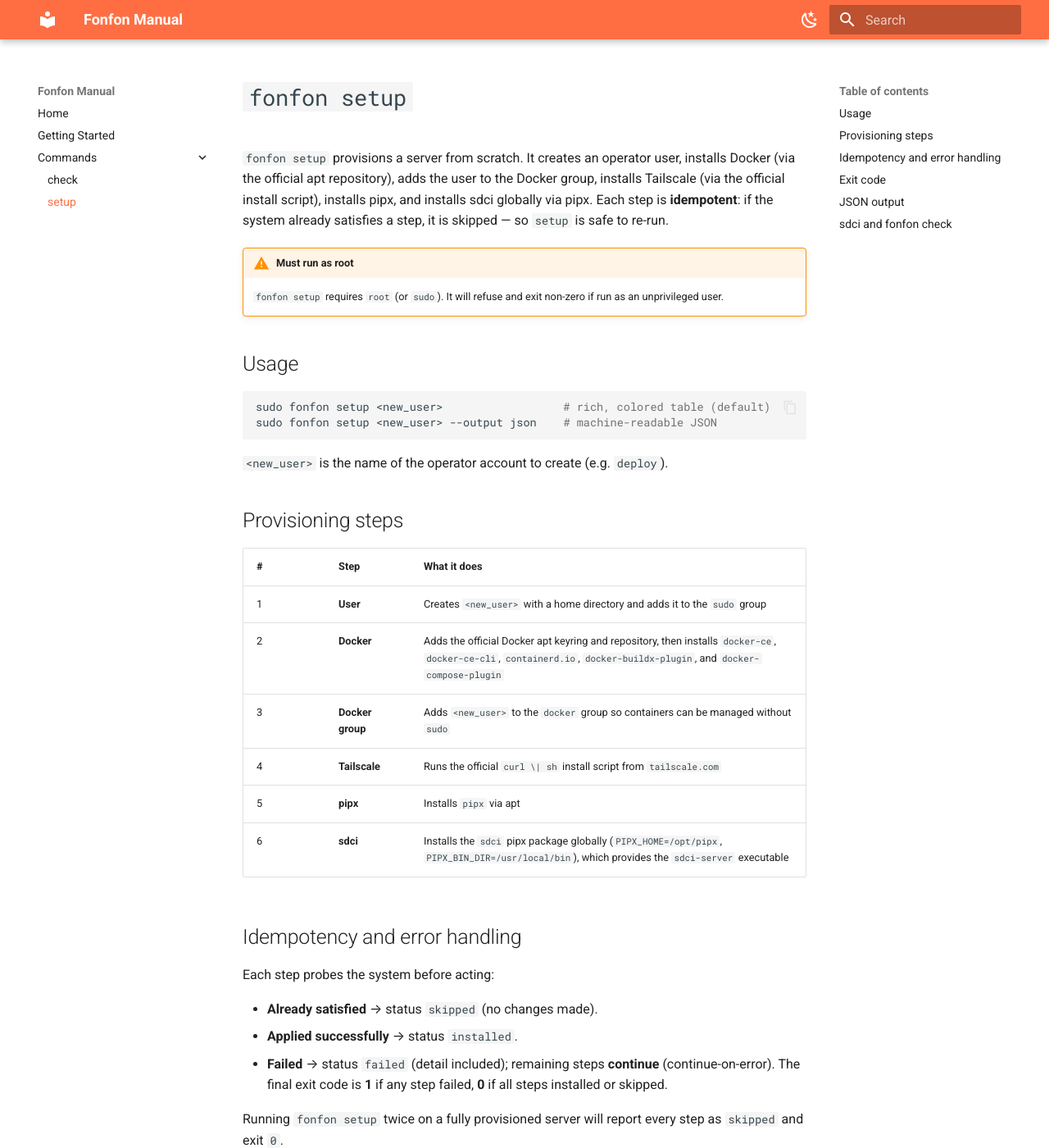
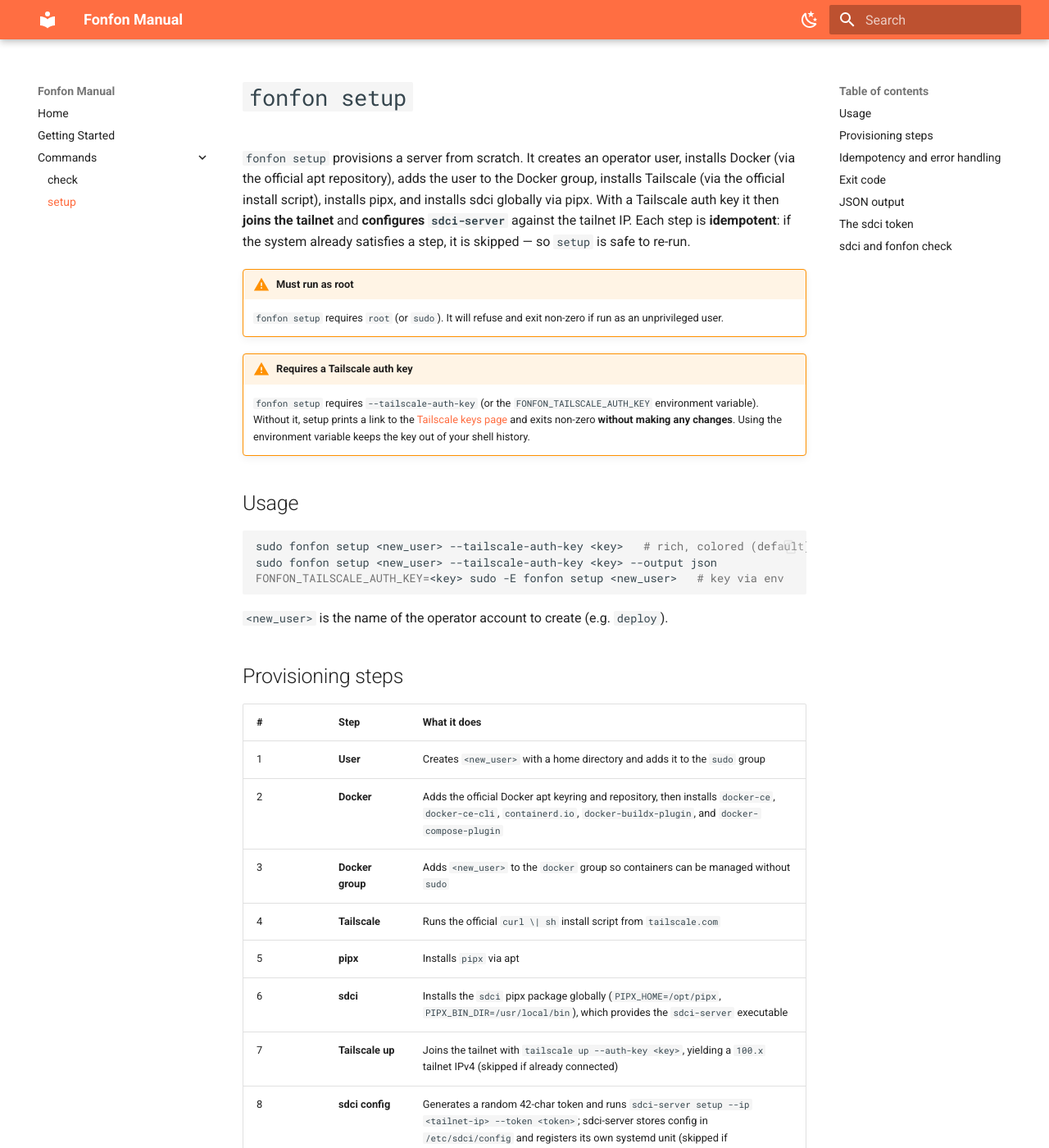
Before and after one commit to joepreludian/fonfon, an MkDocs documentation site: the page built from docs/manual/docs/commands/setup.md, in a window 1280 px wide and 1400 px high. Shown: the whole window at 82% size. Built offline with MkDocs 1.6.1 and Material for MkDocs 9.7.7, drawn with Linux system fonts in a browser that asks for light colours; some of the changed text lies outside the part shown.

Commit message:
docs: document setup service configuration; bump to 0.3.0

````diff
--- a/docs/manual/docs/commands/setup.md
+++ b/docs/manual/docs/commands/setup.md
@@ -3,18 +3,28 @@
 `fonfon setup` provisions a server from scratch. It creates an operator user,
 installs Docker (via the official apt repository), adds the user to the Docker
 group, installs Tailscale (via the official install script), installs pipx, and
-installs sdci globally via pipx. Each step is **idempotent**: if the system
-already satisfies a step, it is skipped — so `setup` is safe to re-run.
+installs sdci globally via pipx. With a Tailscale auth key it then **joins the
+tailnet** and **configures `sdci-server`** against the tailnet IP. Each step is
+**idempotent**: if the system already satisfies a step, it is skipped — so
+`setup` is safe to re-run.
 
 !!! warning "Must run as root"
     `fonfon setup` requires `root` (or `sudo`). It will refuse and exit non-zero
     if run as an unprivileged user.
 
+!!! warning "Requires a Tailscale auth key"
+    `fonfon setup` requires `--tailscale-auth-key` (or the
+    `FONFON_TAILSCALE_AUTH_KEY` environment variable). Without it, setup prints a
+    link to the [Tailscale keys page](https://login.tailscale.com/admin/settings/keys)
+    and exits non-zero **without making any changes**. Using the environment
+    variable keeps the key out of your shell history.
+
 ## Usage
 
 ```bash
-sudo fonfon setup <new_user>                  # rich, colored table (default)
-sudo fonfon setup <new_user> --output json    # machine-readable JSON
+sudo fonfon setup <new_user> --tailscale-auth-key <key>   # rich, colored (default)
+sudo fonfon setup <new_user> --tailscale-auth-key <key> --output json
+FONFON_TAILSCALE_AUTH_KEY=<key> sudo -E fonfon setup <new_user>   # key via env
 ```
 
 `<new_user>` is the name of the operator account to create (e.g. `deploy`).
@@ -29,6 +39,8 @@
 | 4 | **Tailscale** | Runs the official `curl \| sh` install script from `tailscale.com` |
 | 5 | **pipx** | Installs `pipx` via apt |
 | 6 | **sdci** | Installs the `sdci` pipx package globally (`PIPX_HOME=/opt/pipx`, `PIPX_BIN_DIR=/usr/local/bin`), which provides the `sdci-server` executable |
+| 7 | **Tailscale up** | Joins the tailnet with `tailscale up --auth-key <key>`, yielding a `100.x` tailnet IPv4 (skipped if already connected) |
+| 8 | **sdci config** | Generates a random 42-char token and runs `sdci-server setup --ip <tailnet-ip> --token <token>`; sdci-server stores config in `/etc/sdci/config` and registers its own systemd unit (skipped if `/etc/sdci/config` exists) |
 
 ## Idempotency and error handling
 
@@ -50,6 +62,7 @@
 | All steps installed or skipped | `0` |
 | One or more steps failed | `1` |
 | Not run as root | `1` |
+| No Tailscale auth key provided | `1` |
 
 ## JSON output
 
@@ -59,6 +72,16 @@
 
 The JSON payload contains a `steps` array, each entry with `title`, `status`
 (`installed` \| `skipped` \| `failed`), and an optional `detail` string.
+
+## The sdci token
+
+The token passed to `sdci-server setup` is generated by fonfon with Python's
+`secrets` module (42 alphanumeric characters). It is printed once in the console
+summary (`sdci token: …`) and stored by `sdci-server` in `/etc/sdci/config`.
+**Copy it when you see it** — fonfon does not keep its own copy. On a re-run, if
+`/etc/sdci/config` already exists the sdci step is skipped and no new token is
+generated. The token also appears as the `token` field of the relevant entry in
+`--output json`.
 
 ## sdci and `fonfon check`
 
--- a/pyproject.toml
+++ b/pyproject.toml
@@ -1,6 +1,6 @@
 [project]
 name = "fonfon"
-version = "0.2.5"
+version = "0.3.0"
 description = "Opinionated VPS server configurator"
 readme = "README.md"
 authors = [
````
Also changed, not shown: 1 other file.
